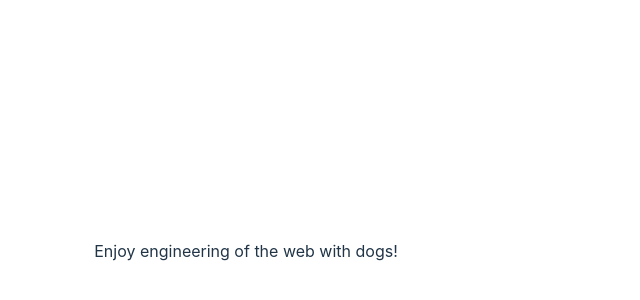
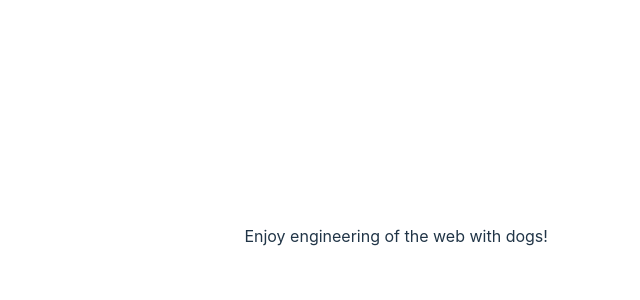
Before and after one commit to yukitaka/portfolio, a Preact app: page / in a window 1280 px wide. Shown: the part 220-520 px from the top of the page, without its empty margins (394-1034 px from the left). Built offline with nearby package versions, Linux system fonts and the light colour scheme; no server answers.

Commit message:
feat: move subtitle to header

```diff
--- a/src/app.tsx
+++ b/src/app.tsx
@@ -16,9 +16,6 @@ export function App() {
   return (
     <>
       <Header />
-      <div>
-        <p>Enjoy engineering of the web with dogs!</p>
-      </div>
     </>
   );
 }
--- a/src/components/header/index.tsx
+++ b/src/components/header/index.tsx
@@ -40,6 +40,7 @@ const Hamburger = styled("div")`
 const Title = styled("h1")`
   width: 100%;
   height: 50px;
+  margin-bottom: 0.3em;
   color: white;
   font-family: impact;
   font-size: 5em;
@@ -47,10 +48,17 @@ const Title = styled("h1")`
   letter-spacing: -0.02em;
 `;
 
+const SubTitle = styled("div")`
+  text-align: right;
+`;
+
 export default function Header() {
   return (
     <header>
       <Title>DOG DRIVEN ENGINEER</Title>
+      <SubTitle>
+        <p>Enjoy engineering of the web with dogs!</p>
+      </SubTitle>
       <Hamburger />
     </header>
   );
```
